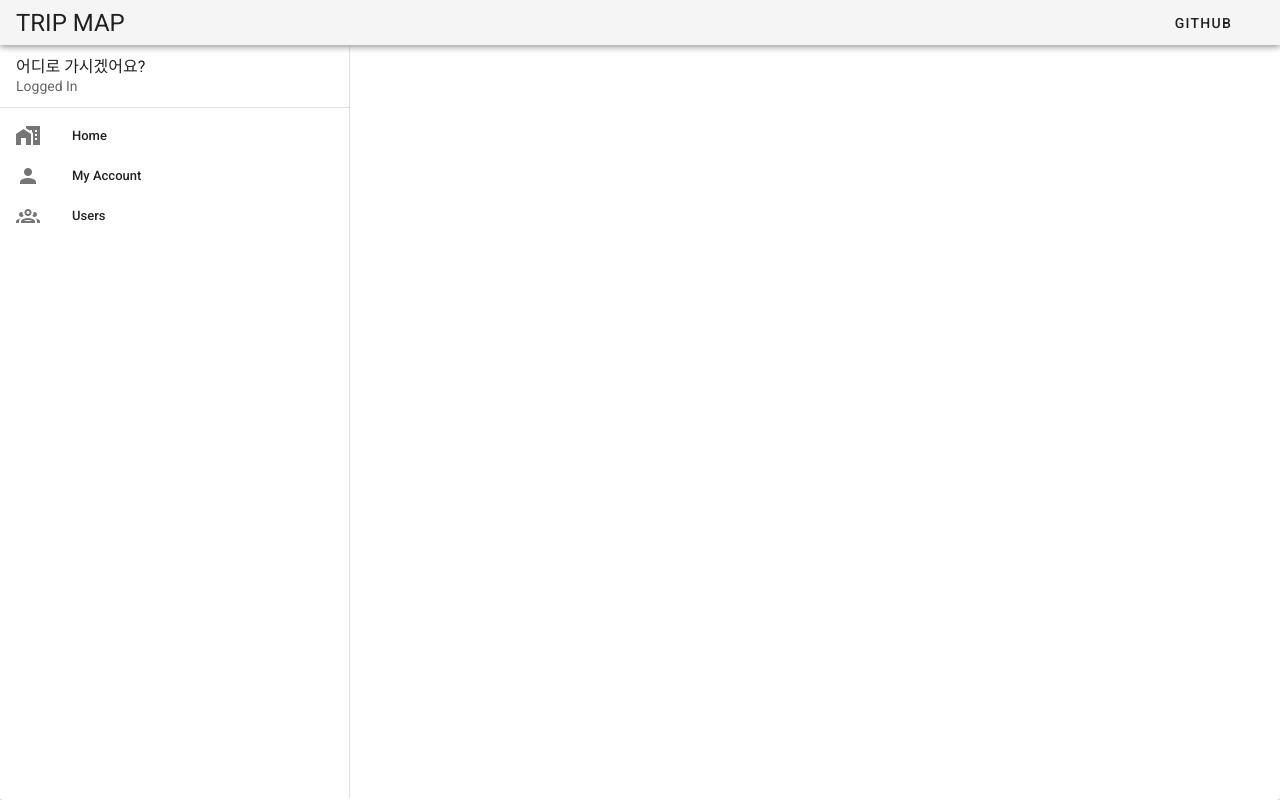
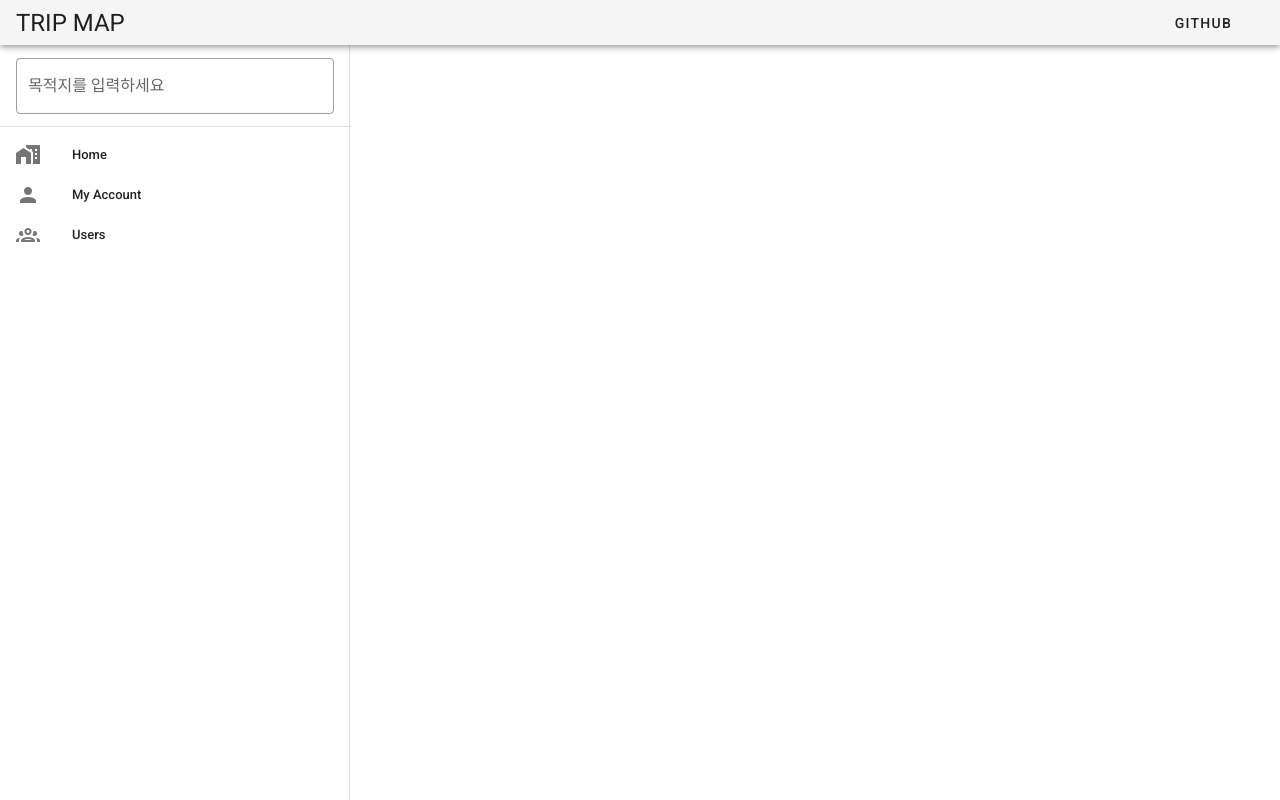
Before and after one commit to Songsungeun/TripMap, a Vue app: page / in a window 1280 px wide. Built offline with nearby package versions, Linux system fonts and the light colour scheme.

Commit message:
영역 재설정

```diff
--- a/src/App.vue
+++ b/src/App.vue
@@ -1,6 +1,8 @@
 <template>
-  <v-app>
-    <v-app-bar app height="45">
+  <v-app class="body_wrap">
+    <navBar/>
+
+    <v-app-bar app height="45" class="header_wrap">
       <v-toolbar-title class="headline text-uppercase">
         <span>Trip Map</span>
         <!-- <span class="font-weight-light">MATERIAL DESIGN</span> -->
@@ -10,7 +12,7 @@
         text
         href="https://github.com/Songsungeun/TripMap"
         target="_blank"
-        class="ma-2"
+        class="ma-2 header_btn"
       >
         <v-icon dark left>mdi-github-circle</v-icon>
         <span class="mr-2">Github</span>
@@ -18,21 +20,29 @@
     </v-app-bar>
 
     <v-content>
-      <navBar/>
+      <map style="width: 600px; height: 600px;"></map>
     </v-content>
   </v-app>
 </template>
 
 <script>
 import navBar from './components/navBar';
+import map from './components/map';
 
 export default {
   name: 'App',
   components: {
-    navBar
+    navBar,
+    map
   },
   data: () => ({
     //
   }),
 };
 </script>
+
+<style scoped>
+.body_wrap {
+  font-family: "Roboto", sans-serif;
+}
+</style>
--- /dev/null
+++ b/src/components/map.vue
@@ -0,0 +1,11 @@
+<template>
+    <v-container fluid style="background-color: black;">
+        <div style="width: 400px; height:400px;">Hello</div>
+    </v-container>
+</template>
+
+<script>
+export default {
+
+}
+</script>
--- a/src/components/navBar.vue
+++ b/src/components/navBar.vue
@@ -1,17 +1,22 @@
 <template>
-  <v-card height="100%">
+
     <v-navigation-drawer
       absolute
       permanent
       width="350"
+      class="nav_wrap"
     >
       <template v-slot:prepend>
-        <v-list-item>
-
-
+        <v-list-item class="nav_list">
           <v-list-item-content>
-            <v-list-item-title>어디로 가시겠어요?</v-list-item-title>
-            <v-list-item-subtitle>Logged In</v-list-item-subtitle>
+            <v-list-item-title class="nav_text">어디로 가시겠어요?</v-list-item-title>
+              <v-text-field
+                label="목적지를 입력하세요"
+                single-line
+                outlined
+                :hide-details=true
+                style="margin-top:10px;"
+              ></v-text-field>
           </v-list-item-content>
         </v-list-item>
       </template>
@@ -34,7 +39,6 @@
         </v-list-item>
       </v-list>
     </v-navigation-drawer>
-  </v-card>
 </template>
 
 <script>
@@ -50,3 +54,16 @@
     },
   }
 </script>
+
+<style scoped>
+.nav_text {
+  font-size: 1.25rem !important;
+  font-weight: 500;
+  line-height: 2rem;
+  letter-spacing: 0.0125em !important;
+}
+
+.nav_list {
+  margin-top:10px;
+}
+</style>
```
Also changed, not shown: 1 other file (tests, documents, lock files or other folders).
